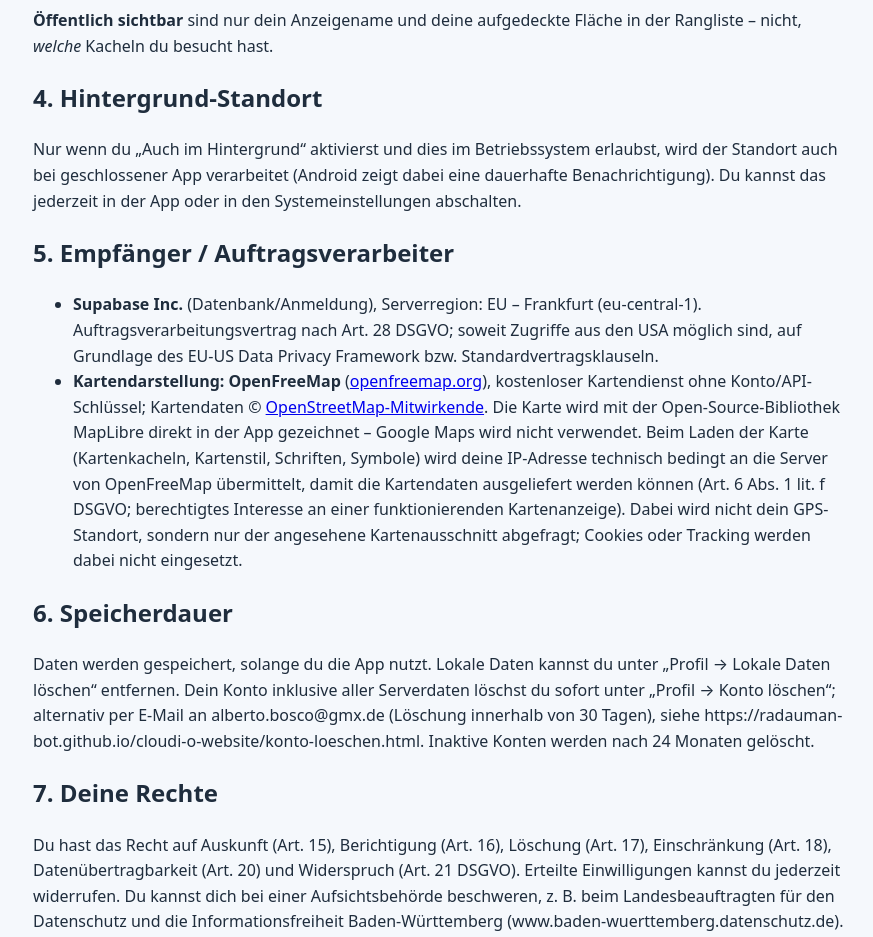
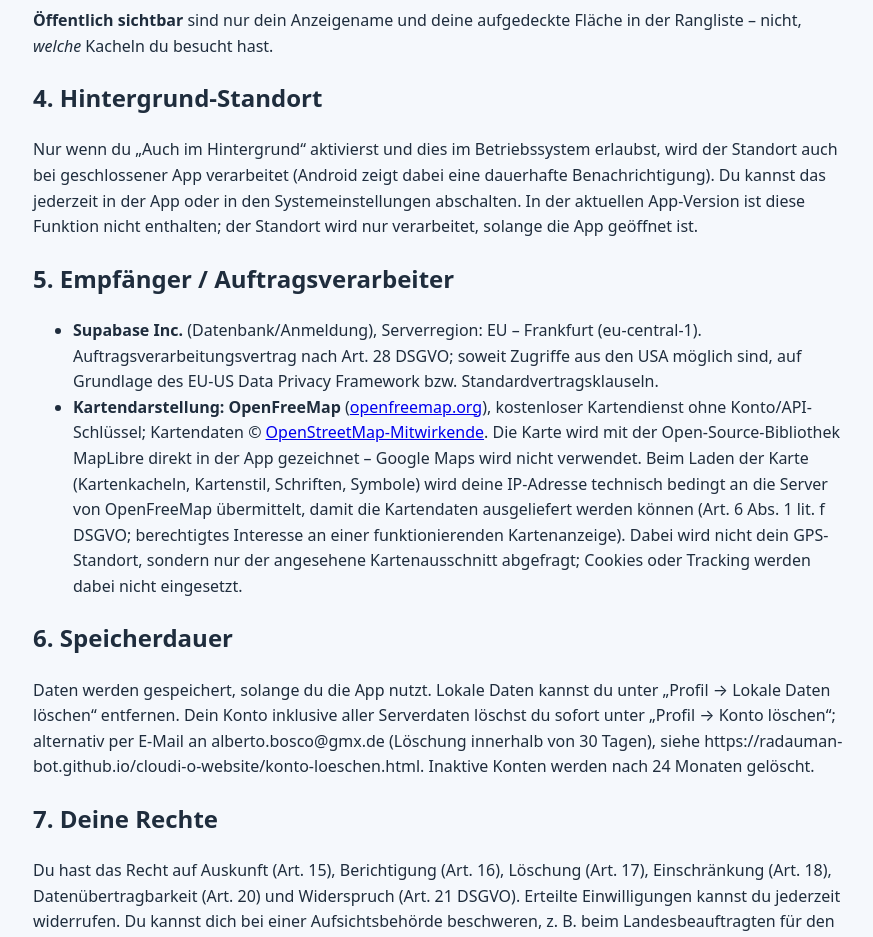
Before and after one commit to radauman-bot/cloudi-o-website, a plain HTML site: page datenschutz.html in a window 1280 px wide. Shown: the part 1080-2017 px from the top of the page, without its empty margins (197-1070 px from the left). Drawn offline with Linux system fonts and the light colour scheme.

Commit message:
Datenschutz: Hinweis – Hintergrund-Standort in aktueller Version nicht enthalten

```diff
--- a/datenschutz.html
+++ b/datenschutz.html
@@ -48,7 +48,7 @@ E-Mail: alberto.bosco@gmx.de</p>
 <p>Es ist <strong>keine Registrierung mit E-Mail oder Klarnamen</strong> nötig (anonyme Anmeldung). Es gibt keine Werbung, kein Tracking und keine Weitergabe zu Werbezwecken.</p>
 <p><strong>Öffentlich sichtbar</strong> sind nur dein Anzeigename und deine aufgedeckte Fläche in der Rangliste – nicht, <em>welche</em> Kacheln du besucht hast.</p>
 <h2>4. Hintergrund-Standort</h2>
-<p>Nur wenn du „Auch im Hintergrund“ aktivierst und dies im Betriebssystem erlaubst, wird der Standort auch bei geschlossener App verarbeitet (Android zeigt dabei eine dauerhafte Benachrichtigung). Du kannst das jederzeit in der App oder in den Systemeinstellungen abschalten.</p>
+<p>Nur wenn du „Auch im Hintergrund“ aktivierst und dies im Betriebssystem erlaubst, wird der Standort auch bei geschlossener App verarbeitet (Android zeigt dabei eine dauerhafte Benachrichtigung). Du kannst das jederzeit in der App oder in den Systemeinstellungen abschalten. In der aktuellen App-Version ist diese Funktion nicht enthalten; der Standort wird nur verarbeitet, solange die App geöffnet ist.</p>
 <h2>5. Empfänger / Auftragsverarbeiter</h2>
 <ul>
 <li><strong>Supabase Inc.</strong> (Datenbank/Anmeldung), Serverregion: EU – Frankfurt (eu-central-1). Auftragsverarbeitungsvertrag nach Art. 28 DSGVO; soweit Zugriffe aus den USA möglich sind, auf Grundlage des EU-US Data Privacy Framework bzw. Standardvertragsklauseln.</li>
```
